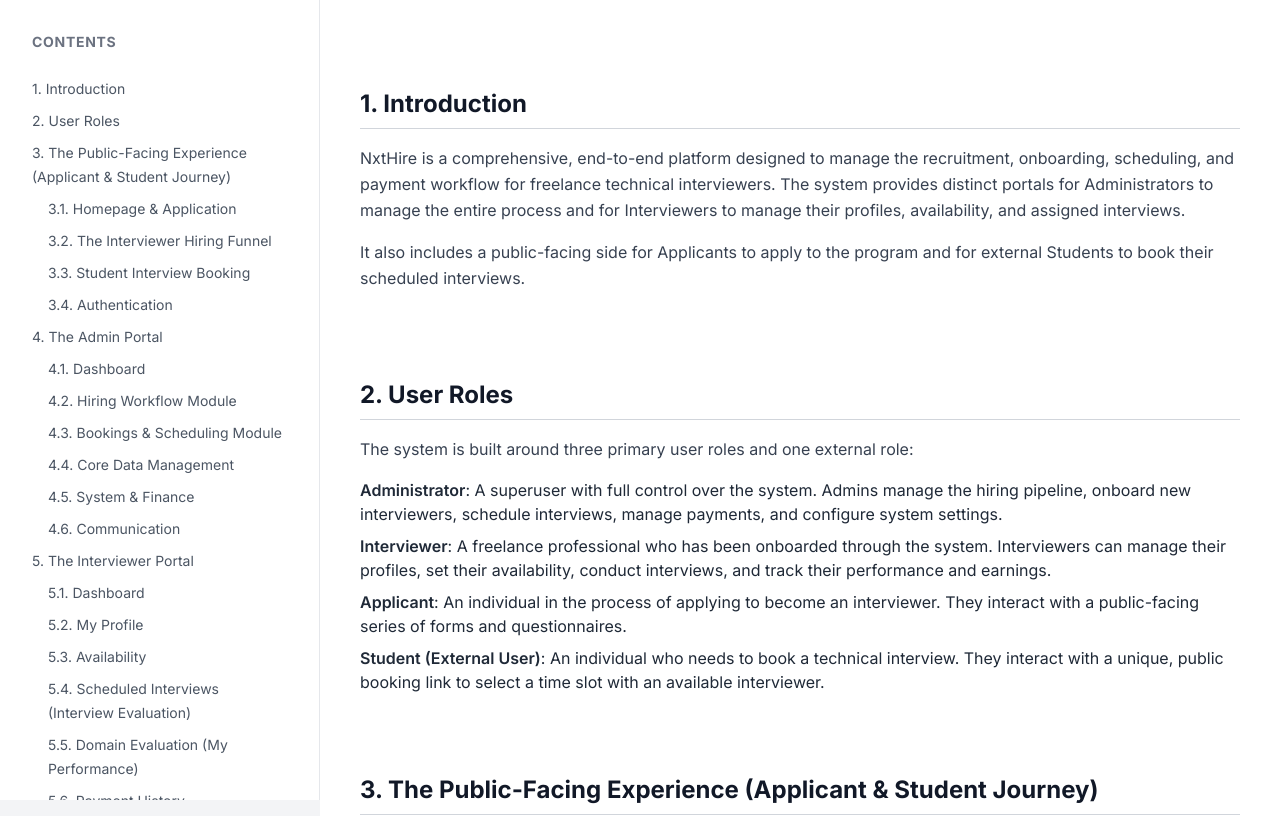
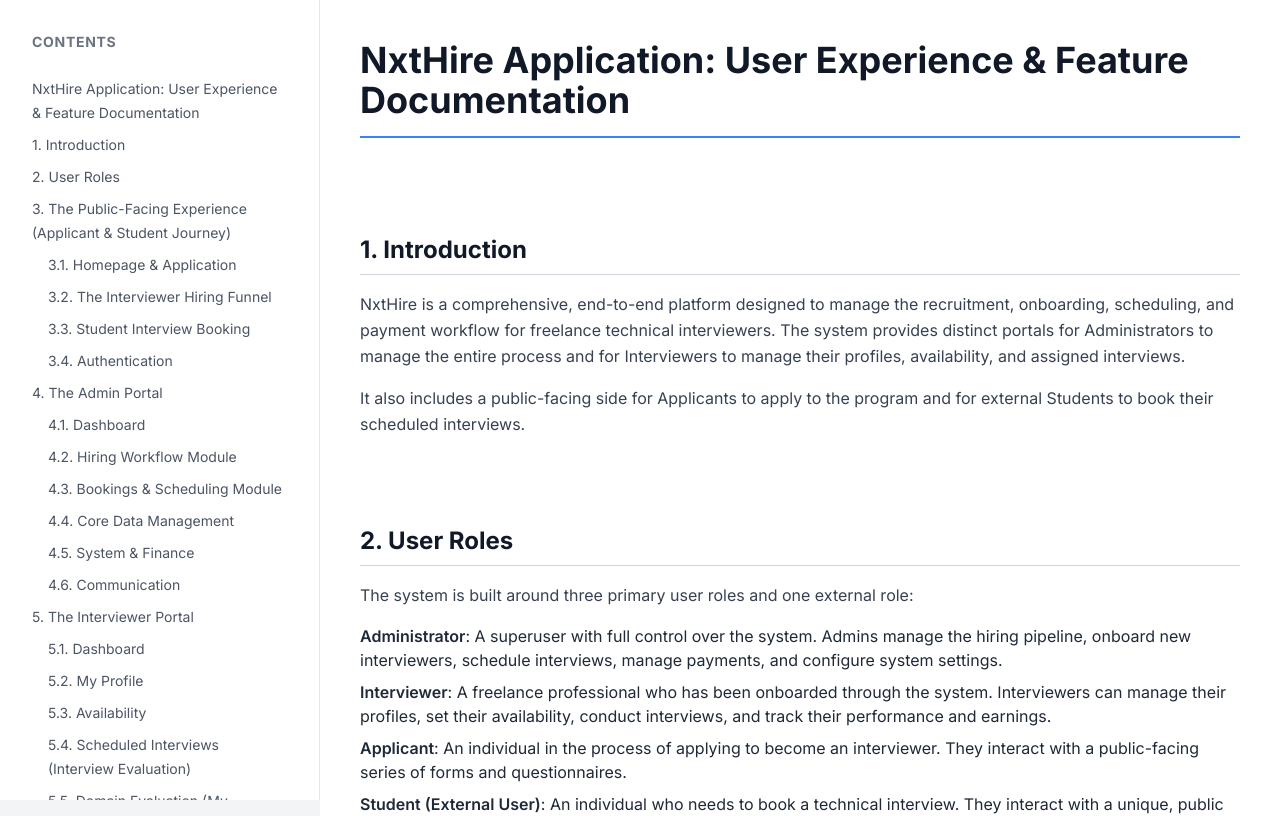
Before and after one commit to niat-web/NxtHire, a React (Vite) app in the folder client/: page /docs in a window 1280 px wide. Shown: the top 816 px of the page. Built offline with nearby package versions, Linux system fonts and the light colour scheme; no server answers.

Commit message:
Update DocsPage.jsx

```diff
--- a/client/src/pages/DocsPage.jsx
+++ b/client/src/pages/DocsPage.jsx
@@ -2,6 +2,8 @@
 import React, { useEffect, useState } from 'react';
 
 const documentationContent = `
+# NxtHire Application: User Experience & Feature Documentation
+
 ## 1. Introduction
 NxtHire is a comprehensive, end-to-end platform designed to manage the recruitment, onboarding, scheduling, and payment workflow for freelance technical interviewers. The system provides distinct portals for Administrators to manage the entire process and for Interviewers to manage their profiles, availability, and assigned interviews.
 It also includes a public-facing side for Applicants to apply to the program and for external Students to book their scheduled interviews.
@@ -169,17 +171,15 @@ const DocsPage = () => {
             if (line.startsWith('## ')) return <h2 key={index} id={slug} className="text-2xl font-bold mt-12 mb-4 pb-2 border-b border-gray-300 text-gray-900 scroll-mt-20">{line.substring(3)}</h2>;
             if (line.startsWith('# ')) return <h1 key={index} id={slug} className="text-4xl font-extrabold mb-6 pb-4 border-b-2 border-blue-500 text-gray-900 scroll-mt-20">{line.substring(2)}</h1>;
 
-            // --- START OF FIX ---
-            // Add this new condition to handle lines like "**Purpose**:"
+            // FIX: Add this new condition to handle lines starting directly with "**"
             if (line.startsWith('**')) {
-                const boldPartMatch = line.match(/\*\*(.*?)\*\*/); // Find text between **
+                const boldPartMatch = line.match(/\*\*(.*?)\*\*/);
                 if (boldPartMatch) {
                     const boldPart = boldPartMatch[1];
                     const rest = line.replace(`**${boldPart}**`, '');
                     return <p key={index} className="mb-2"><strong className="font-semibold text-gray-800">{boldPart}</strong>{rest}</p>;
                 }
             }
-            // --- END OF FIX ---
 
             if (line.startsWith('- **')) {
                 const boldPart = line.match(/\*\*(.*?)\*\*/)[1];
@@ -194,8 +194,6 @@ const DocsPage = () => {
             return <p key={index} className="mb-4 text-gray-700 leading-relaxed">{line}</p>;
         });
     };
-
-    // ... (keep the rest of your component's return statement the same)
 
     return (
         <div className="bg-gray-100 font-sans">
```
